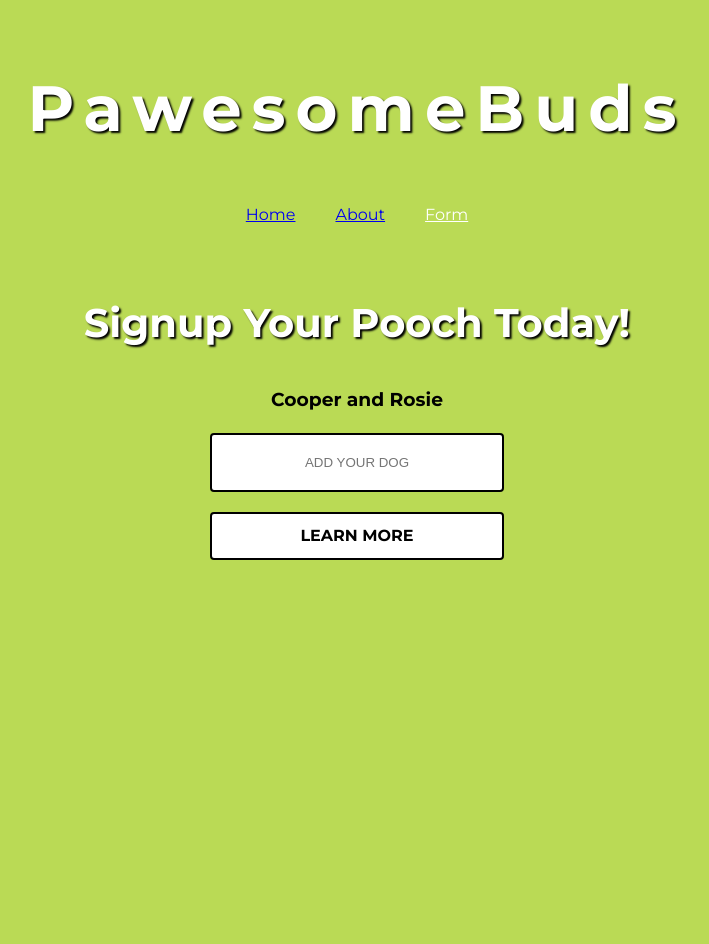
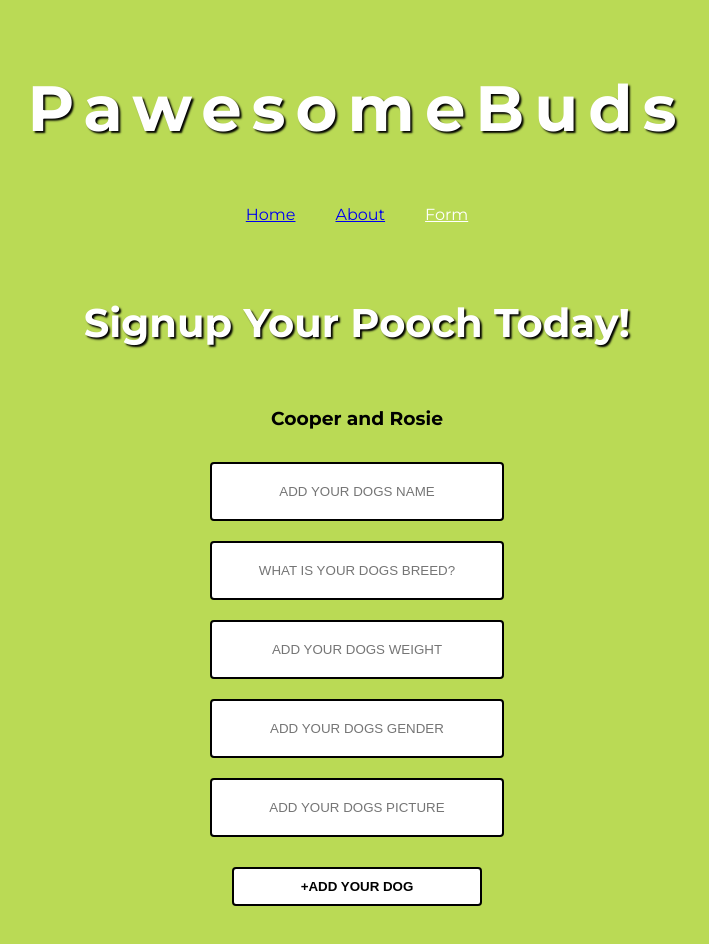
Before and after one commit to chrisPfaff/pawesome_buds, a React app: page /form in a window 1280 px wide. Shown: the top 944 px of the page, without its empty margins (283-992 px from the left). Before the commit the page ends 800 px from the top, so only its background shows below. Built offline with nearby package versions, Linux system fonts and the light colour scheme.

Commit message:
adding form elements

```diff
--- a/src/components/container/FormPage.js
+++ b/src/components/container/FormPage.js
@@ -5,11 +5,10 @@ import AddDog from "../presentational/AddDog";
 class FormPage extends Component {
   render() {
     return (
-      <form className="signup-form block">
+      <div className="signup-form block">
         <h2 className="signup-form--header">Signup Your Pooch Today!</h2>
         <AddDog message="Cooper and Rosie" />
-        <Link to="/about" className="button">Learn More </Link>
-      </form>
+      </div>
     );
   }
 }
--- a/src/components/presentational/AddDog.js
+++ b/src/components/presentational/AddDog.js
@@ -2,17 +2,42 @@ import React, { Component } from 'react';
 import PropTypes from 'prop-types';
 
 class AddDog extends Component {
+  constructor() {
+    super();
 
+
+  }
+
+  addDog(event) {
+    event.preventDefault();
+    const dog = {
+      name: this.name.value,
+      breed: this.breed.value,
+      weight: this.weight.value,
+      gender: this.gender.value,
+    };
+    console.log(dog, '🐶🐶🐶🐶🐶🐶🐶🐶🐶🐶');
+  }
 
   render() {
     const { message } = this.props;
 
     return (
-      <div className="dog-form">
+      <form className="dog-form" onSubmit={(event) => this.addDog(event)}>
         <h3> {message} </h3>
         <label htmlFor="dog-name"/>
-        <input className="dog-name" id="dog-name" type="text" placeholder="Add your dog" />
-      </div>
+        <input ref={(input) => this.name = input} className="dog-name" id="dog-name" type="text" placeholder="Add your dogs name" />
+        <label htmlFor="dog-breed" />
+        <input ref={(input) => this.breed = input} className="dog-breed" id="dog-breed" type="text" placeholder="What is your dogs breed?" />
+        <label htmlFor="dog-weight" />
+        <input ref={(input) => this.weight = input} className="dog-weight" id="dog-weight" type="text" placeholder="Add your dogs weight" />
+        <label htmlFor="dog-gender" />
+        <input ref={(input) => this.gender = input} className="dog-gender" id="dog-gender" type="text" placeholder="Add your dogs gender" />
+        <label htmlFor="dog-picture" />
+        <input ref={(input) => this.picture = input}
+        className="dog-picture" id="dog-picture" type="text" placeholder="Add your dogs picture" />
+        <button className="button" type="submit"> +Add Your Dog</button>
+      </form>
     );
   }
 }
--- a/src/styles/main.scss
+++ b/src/styles/main.scss
@@ -70,6 +70,13 @@ body {
       font-size: $subheader-font;
       text-shadow: $text-shadow;
     }
+
+    & .dog-form {
+      align-items: center;
+      display: flex;
+      flex-direction: column;
+
+    }
   }
 
   .navigation {
--- a/src/styles/mixins/inputs.scss
+++ b/src/styles/mixins/inputs.scss
@@ -1,6 +1,7 @@
 @mixin inputs {
   border: 2px solid $black;
   border-radius: 4px;
+  margin: 10px 0;
   padding: 20px;
   text-align: center;
   text-transform: uppercase;
```
Also changed, not shown: 1 other file (tests, documents, lock files or other folders).
